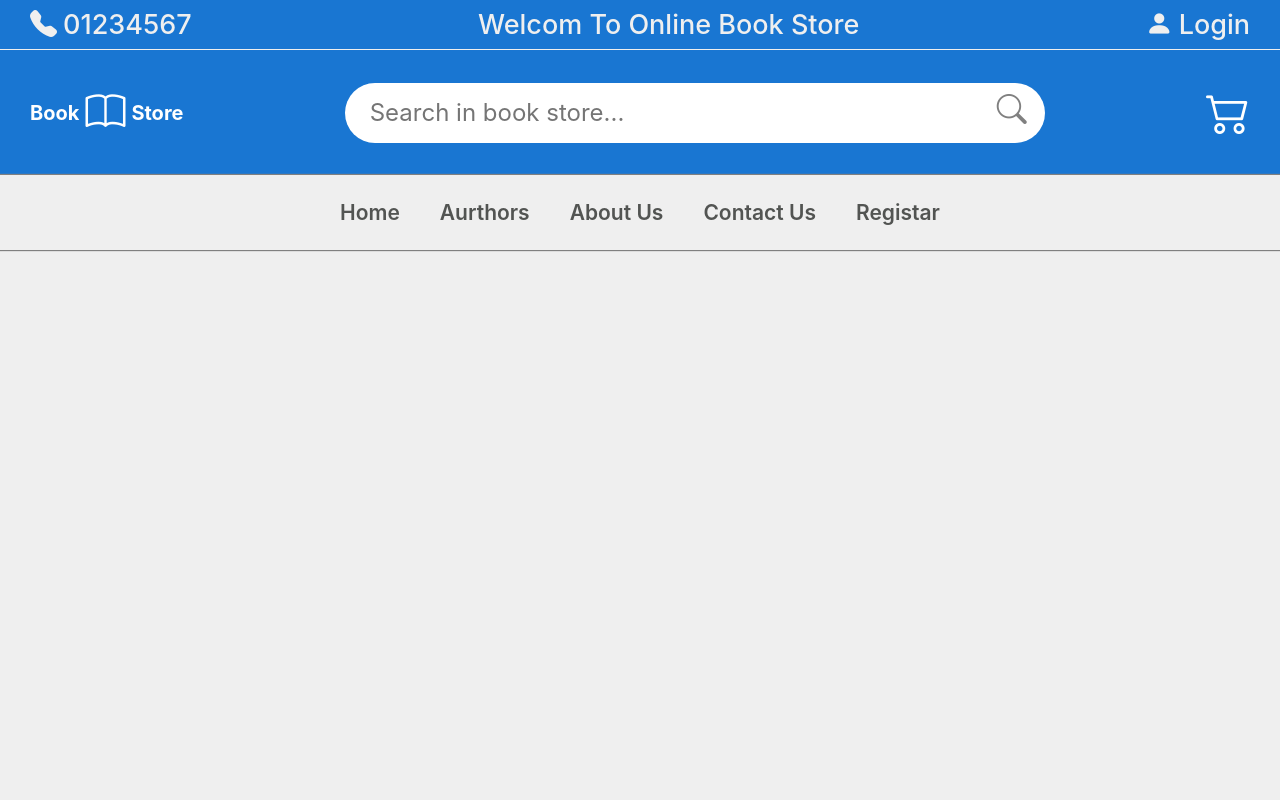
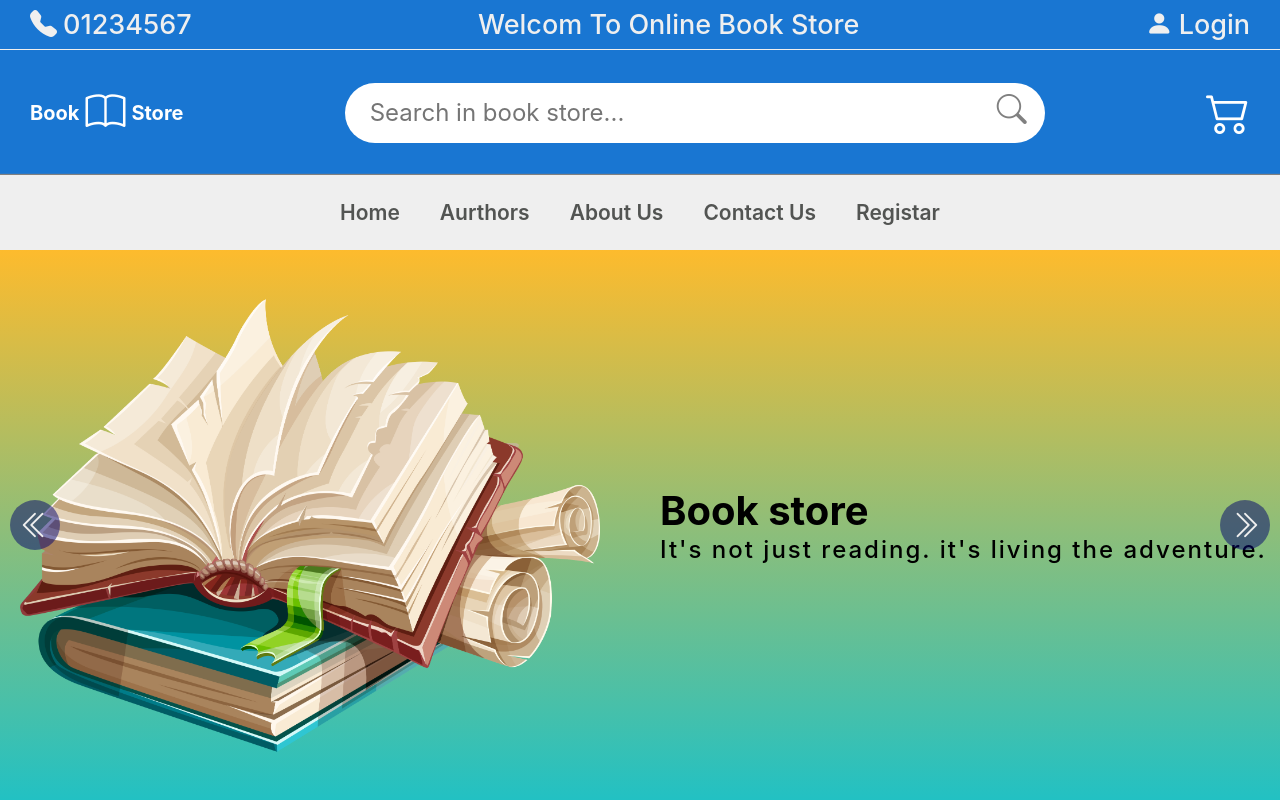
Before and after one commit to asom1989/book-store, a React (Vite) app: page / in a window 1280 px wide. Built offline with nearby package versions, Linux system fonts and the light colour scheme.

Commit message:
add hero component

```diff
--- a/src/App.jsx
+++ b/src/App.jsx
@@ -1,10 +1,12 @@
 import "./App.css";
 import Header from "./components/Header/Header";
+import Hero from "./components/Hero/Hero";
 
 function App() {
   return (
     <>
       <Header />
+      <Hero />
     </>
   );
 }
--- a/src/components/Header/Header.css
+++ b/src/components/Header/Header.css
@@ -1,7 +1,7 @@
 header {
   position: relative;
   height: 250px;
-  width: 100%;
+  width: 100vw;
   background-color: var(--primary-color);
 }
 
--- /dev/null
+++ b/src/components/Hero/Hero.jsx
@@ -0,0 +1,53 @@
+import "./hero.css";
+import { useState } from "react";
+import FirstBook from "../../assets/images/book1.png";
+import SecondBook from "../../assets/images/book2.png";
+import ThirdBook from "../../assets/images/book3.png";
+import Slide from "./Slide";
+function Hero() {
+  const [slideIndex, setSetslideIndex] = useState(0);
+  const handelSlideClick = (direction) => {
+    direction === "left"
+      ? setSetslideIndex(slideIndex > 0 ? slideIndex - 1 : 2)
+      : setSetslideIndex(slideIndex < 2 ? slideIndex + 1 : 0);
+  };
+  return (
+    <div className="slider-container ">
+      <i
+        onClick={() => handelSlideClick("left")}
+        className="bi bi-chevron-double-left arrow-left"
+      />
+
+      <div
+        style={{ transform: `translateX(${slideIndex * -100}vw)` }}
+        className="slider-wrapper"
+      >
+        <Slide
+          className={"first-slide"}
+          title={"Book store"}
+          desc={"It's not just reading. it's living the adventure."}
+          img={FirstBook}
+        />
+        <Slide
+          className={"second-slide"}
+          title={"The Book For Everyone"}
+          desc={"You can read at home or at the book store"}
+          img={SecondBook}
+        />
+        <Slide
+          className={"third-slide"}
+          title={"Check Out The New Title"}
+          desc={"We send you the book you want at home."}
+          img={ThirdBook}
+        />
+      </div>
+
+      <i
+        onClick={() => handelSlideClick("right")}
+        className="bi bi-chevron-double-right arrow-right"
+      />
+    </div>
+  );
+}
+
+export default Hero;
--- /dev/null
+++ b/src/components/Hero/Slide.jsx
@@ -0,0 +1,17 @@
+function Slide({ className, title, desc, img }) {
+  return (
+    <div className={`slide ${className}`}>
+      <div className="slide-img-wrapper">
+        <img src={img} alt={title} />
+      </div>
+
+      <div className="slide-info-wrapper">
+        <h1 className="slide-info-title">{title}</h1>
+
+        <p className="slide-info-desc">{desc}</p>
+      </div>
+    </div>
+  );
+}
+
+export default Slide;
--- /dev/null
+++ b/src/components/Hero/hero.css
@@ -0,0 +1,118 @@
+.slider-container {
+  position: relative;
+  height: calc(100vh - 250px);
+  width: 100%;
+  display: flex;
+  overflow: hidden;
+}
+.arrow-right,
+.arrow-left {
+  position: absolute;
+  top: 0;
+  bottom: 0;
+  margin: auto;
+  color: var(--main-color);
+  width: 50px;
+  height: 50px;
+  background-color: rgba(0, 0, 110, 0.5);
+  border-radius: 50%;
+  cursor: pointer;
+  font-size: 30px;
+  z-index: 3;
+  display: flex;
+  align-items: center;
+  justify-content: center;
+}
+.arrow-right {
+  right: 10px;
+}
+.arrow-left {
+  left: 10px;
+}
+
+.slider-wrapper {
+  height: 100%;
+  display: flex;
+  transition: all 0.5s linear;
+}
+.slide {
+  height: calc(100vh - 250px);
+  width: 100vw;
+  display: flex;
+  align-items: center;
+}
+
+.first-slide {
+  background: rgb(34, 193, 195);
+  background: linear-gradient(
+    0deg,
+    rgba(34, 193, 195, 1) 0%,
+    rgba(253, 187, 45, 1) 100%
+  );
+}
+.second-slide {
+  background: rgb(131, 58, 180);
+  background: radial-gradient(
+    circle,
+    rgba(238, 174, 202, 1) 0%,
+    rgba(148, 187, 233, 1) 100%
+  );
+}
+.third-slide {
+  background: rgb(34, 193, 195);
+  background: linear-gradient(
+    90deg,
+    rgba(131, 58, 180, 1) 0%,
+    rgba(253, 29, 29, 1) 80%,
+    rgba(252, 176, 69, 1) 100%
+  );
+}
+
+.slide-img-wrapper {
+  width: 50%;
+  height: 90%;
+}
+.slide-img-wrapper img {
+  width: 100%;
+  height: 100%;
+  object-fit: contain;
+}
+
+.slide-info-wrapper {
+  width: 50%;
+  margin-left: 40px;
+}
+.slide-info-title {
+  font-size: 40px;
+}
+.slide-info-desc {
+  /* margin-right: 21px; */
+  font-size: 24px;
+  font-weight: 500;
+  letter-spacing: 2px;
+}
+
+/* media queris  */
+@media (max-width: 720px) {
+  .slide-info-wrapper {
+    margin-right: 20px;
+  }
+  .slide-info-title {
+    font-size: 25px;
+  }
+  .slide-info-desc {
+    font-size: 17px;
+  }
+}
+
+@media (max-width: 520px) {
+  .slide {
+    flex-direction: column;
+  }
+  .slide-img-wrapper img {
+    height: 75%;
+  }
+  .slide-info-wrapper {
+    margin-bottom: 30px;
+  }
+}
```
